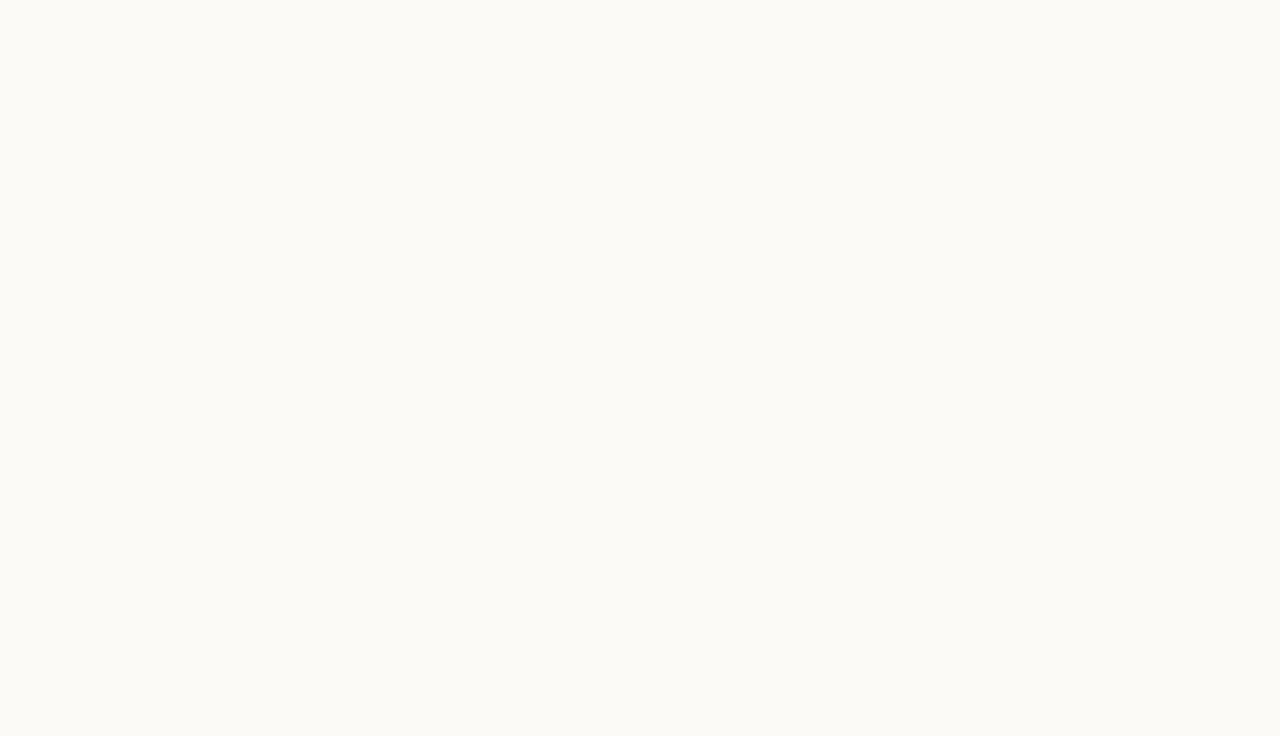
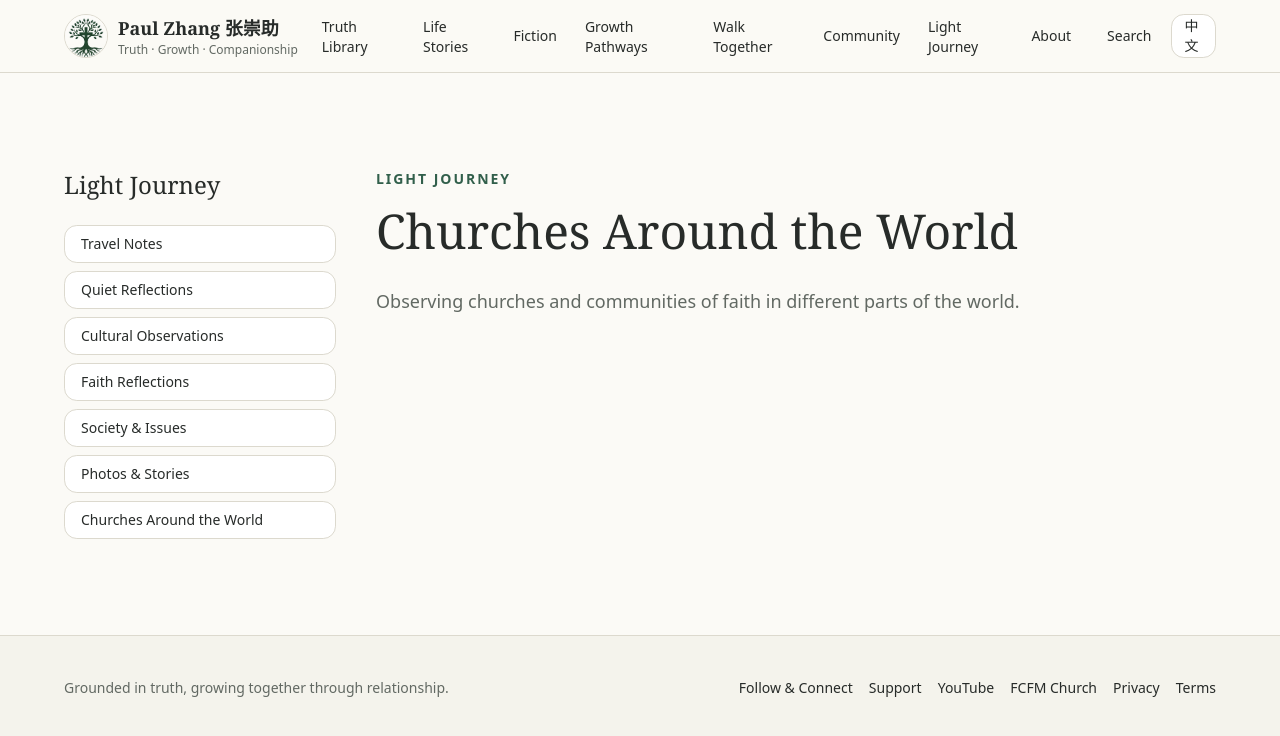
Before and after one commit to paulzhang901-jpg/paulzhang-website, a Next.js app: page /en/journey/churches in a window 1280 px wide. Before the commit this address had no page. Shown: the top 736 px of the page. Built offline with nearby package versions, Linux system fonts and the light colour scheme.

Commit message:
feat: establish permanent Light Journey architecture

```diff
--- a/config/architecture/routes.yaml
+++ b/config/architecture/routes.yaml
@@ -88,7 +88,8 @@
     {
       "path": "/journey",
       "domain": "journey",
-      "release": "v1.5"
+      "release": "v1",
+      "implementation_level": "section"
     },
     {
       "path": "/account",
@@ -207,15 +208,13 @@
       "join"
     ],
     "/journey": [
-      "reading",
-      "saved",
-      "growth",
+      "travel",
       "reflections",
-      "rule-of-life",
-      "prayer",
-      "community",
-      "mentor",
-      "next-step"
+      "culture",
+      "faith",
+      "society",
+      "stories",
+      "churches"
     ]
   },
   "patterns": [
--- a/src/app/(en)/en/[[...segments]]/page.tsx
+++ b/src/app/(en)/en/[[...segments]]/page.tsx
@@ -7,6 +7,7 @@ import { StoriesPage } from "@/components/content/stories-page";
 import { GrowthPage } from "@/components/content/growth-page";
 import { TogetherPage } from "@/components/content/together-page";
 import { CommunityPage } from "@/components/content/community-page";
+import { LightJourneyPage } from "@/components/content/light-journey-page";
 import { AboutPage, AboutIntegratedPage } from "@/components/content/about-page";
 import { getContentWorkRepository } from "@/lib/content/works/repository";
 import { SocialContactPage } from "@/components/product/social-contact-page";
@@ -35,6 +36,7 @@ export default async function Page({params}: Props) {
   if (routeId === "grow") return <GrowthPage locale="en-US" repository={await getContentRepository()} />;
   if (routeId === "together") return <TogetherPage locale="en-US" repository={await getContentRepository()} />;
   if (routeId === "community") return <CommunityPage locale="en-US" />;
+  if (routeId === "journey") return <LightJourneyPage locale="en-US" />;
   if (routeId === "about") return <AboutPage locale="en-US" />;
   if (routeId === "contact") return <AboutIntegratedPage locale="en-US" section="contact"><SocialContactPage locale="en-US" /></AboutIntegratedPage>;
   return <FoundationPage locale="en-US" routeId={routeId} />;
--- /dev/null
+++ b/src/app/(en)/en/journey/[slug]/page.tsx
@@ -0,0 +1,8 @@
+import {notFound} from "next/navigation";
+import {LightJourneySectionPage} from "@/components/content/light-journey-page";
+import {getLightJourneySectionIds,isLightJourneySection} from "@/lib/light-journey";
+import {metadataForCollectionRoute} from "@/lib/seo/metadata";
+type Props={params:Promise<{slug:string}>}; export const dynamicParams=false;
+export function generateStaticParams(){return getLightJourneySectionIds().map(slug=>({slug}))}
+export async function generateMetadata({params}:Props){const slug=(await params).slug;return isLightJourneySection(slug)?metadataForCollectionRoute("journey",slug,"en-US"):{};}
+export default async function Page({params}:Props){const slug=(await params).slug;if(!isLightJourneySection(slug))notFound();return <LightJourneySectionPage locale="en-US" section={slug}/>}
--- /dev/null
+++ b/src/app/(zh)/journey/[slug]/page.tsx
@@ -0,0 +1,8 @@
+import {notFound} from "next/navigation";
+import {LightJourneySectionPage} from "@/components/content/light-journey-page";
+import {getLightJourneySectionIds,isLightJourneySection} from "@/lib/light-journey";
+import {metadataForCollectionRoute} from "@/lib/seo/metadata";
+type Props={params:Promise<{slug:string}>}; export const dynamicParams=false;
+export function generateStaticParams(){return getLightJourneySectionIds().map(slug=>({slug}))}
+export async function generateMetadata({params}:Props){const slug=(await params).slug;return isLightJourneySection(slug)?metadataForCollectionRoute("journey",slug,"zh-CN"):{};}
+export default async function Page({params}:Props){const slug=(await params).slug;if(!isLightJourneySection(slug))notFound();return <LightJourneySectionPage locale="zh-CN" section={slug}/>}
--- /dev/null
+++ b/src/app/(zh)/journey/page.tsx
@@ -0,0 +1,4 @@
+import {LightJourneyPage} from "@/components/content/light-journey-page";
+import {metadataForRoute} from "@/lib/seo/metadata";
+export const metadata=metadataForRoute("journey","zh-CN");
+export default function Page(){return <LightJourneyPage locale="zh-CN"/>}
--- /dev/null
+++ b/src/components/content/light-journey-page.tsx
@@ -0,0 +1,11 @@
+import Link from "next/link";
+import type {Route} from "next";
+import {Container,ReadingContainer} from "@/components/layout/container";
+import {Section,SectionHeading} from "@/components/layout/section";
+import {getLightJourneySectionIds,lightJourneySectionCopy,type LightJourneySectionId} from "@/lib/light-journey";
+import type {Locale} from "@/config/i18n";
+const prefix=(locale:Locale)=>locale==="en-US"?"/en":"";
+const href=(locale:Locale,id:LightJourneySectionId)=>`${prefix(locale)}/journey/${id}` as Route;
+function Cards({locale}:{locale:Locale}){return <div className="grid gap-4 sm:grid-cols-2 lg:grid-cols-3">{getLightJourneySectionIds().map((id,index)=>{const item=lightJourneySectionCopy(locale,id);return <Link key={id} href={href(locale,id)} className="group rounded-xl border bg-surface p-6 transition hover:-translate-y-0.5 hover:border-primary/50 hover:shadow-sm focus-visible:outline-none focus-visible:ring-2 focus-visible:ring-primary"><span className="text-sm font-semibold text-primary">{String(index+1).padStart(2,"0")}</span><h2 className="mt-3 font-serif text-2xl leading-tight group-hover:underline">{item.label}</h2><p className="mt-3 leading-7 text-muted-foreground">{item.summary}</p><span className="mt-5 inline-block font-medium text-primary" aria-hidden="true">→</span></Link>})}</div>}
+export function LightJourneyPage({locale}:{locale:Locale}){return <><Section className="border-b bg-muted/40"><Container><ReadingContainer className="px-0"><SectionHeading eyebrow={locale==="zh-CN"?"光旅 · LIGHT JOURNEY":"LIGHT JOURNEY"} title={locale==="zh-CN"?"光旅":"Light Journey"}><p>{locale==="zh-CN"?"在旅途中看见世界，也看见神的作为。":"Seeing the world along the journey, and seeing God's work within it."}</p></SectionHeading></ReadingContainer></Container></Section><Section><Container><Cards locale={locale}/></Container></Section></>}
+export function LightJourneySectionPage({locale,section}:{locale:Locale;section:LightJourneySectionId}){const item=lightJourneySectionCopy(locale,section);return <Section><Container><div className="grid gap-10 lg:grid-cols-[17rem_minmax(0,1fr)]"><aside><Link href={`${prefix(locale)}/journey` as Route} className="font-serif text-2xl hover:underline">{locale==="zh-CN"?"光旅":"Light Journey"}</Link><nav aria-label={locale==="zh-CN"?"光旅栏目":"Light Journey sections"} className="mt-6 flex flex-wrap gap-2 lg:flex-col lg:items-start">{getLightJourneySectionIds().map(id=><Link key={id} href={href(locale,id)} aria-current={id===section?"page":undefined} className="rounded-full border bg-surface px-4 py-2 text-sm hover:bg-muted lg:w-full lg:rounded-md">{lightJourneySectionCopy(locale,id).label}</Link>)}</nav></aside><article><p className="text-sm font-semibold uppercase tracking-[0.14em] text-primary">{locale==="zh-CN"?"光旅":"Light Journey"}</p><h1 className="mt-3 font-serif text-4xl leading-tight sm:text-5xl">{item.label}</h1><p className="mt-6 max-w-2xl text-lg leading-8 text-muted-foreground">{item.summary}</p></article></div></Container></Section>}
--- a/src/config/i18n.ts
+++ b/src/config/i18n.ts
@@ -17,6 +17,7 @@ export const messages = {
     together: "与你同行",
     grow: "成长路径",
     community: "群体",
+    journey: "光旅",
     about: "关于",
     contact: "关注与联系",
     support: "支持",
@@ -44,6 +45,7 @@ export const messages = {
     together: "Walk Together",
     grow: "Growth Pathways",
     community: "Community",
+    journey: "Light Journey",
     about: "About",
     contact: "Follow & Connect",
     support: "Support",
--- a/src/lib/i18n/routing.ts
+++ b/src/lib/i18n/routing.ts
@@ -2,7 +2,7 @@ import type { Route } from "next";
 import type { Locale, MessageKey } from "@/config/i18n";
 
 export const routeIds = [
-  "home", "start", "library", "stories", "fiction", "together", "grow", "community",
+  "home", "start", "library", "stories", "fiction", "together", "grow", "community", "journey",
   "about", "contact", "support", "gccm", "search", "legal-privacy", "legal-terms",
 ] as const;
 
@@ -24,6 +24,7 @@ export const routes: readonly RouteDefinition[] = [
   {id: "grow", path: "/grow", label: "grow", navigation: true},
   {id: "together", path: "/together", label: "together", navigation: true},
   {id: "community", path: "/community", label: "community", navigation: true},
+  {id: "journey", path: "/journey", label: "journey", navigation: true},
   {id: "about", path: "/about", label: "about", navigation: true},
   {id: "contact", path: "/about/contact", label: "contact"},
   {id: "support", path: "/about/support", label: "support"},
--- /dev/null
+++ b/src/lib/light-journey.ts
@@ -0,0 +1,27 @@
+import type {Locale} from "@/config/i18n";
+export const lightJourneySectionIds=["travel","reflections","culture","faith","society","stories","churches"] as const;
+export type LightJourneySectionId=(typeof lightJourneySectionIds)[number];
+type Copy={label:string;summary:string};
+const copy:Record<Locale,Record<LightJourneySectionId,Copy>>={
+ "zh-CN":{
+  travel:{label:"旅行见闻",summary:"旅途中关于地方、人与日常的观察入口。"},
+  reflections:{label:"黙想与思考",summary:"为旅途中的安静、思想与反省保留空间。"},
+  culture:{label:"文化观察",summary:"从旅途中观察不同地方的文化与生活。"},
+  faith:{label:"信仰随思",summary:"记录旅途中与信仰有关的思考入口。"},
+  society:{label:"社会议题",summary:"关注旅途中所遇见的社会与公共议题。"},
+  stories:{label:"照片与故事",summary:"让照片与文字共同承载旅途中的故事。"},
+  churches:{label:"世界中的教会",summary:"关注世界不同地方的教会与信仰群体。"},
+ },
+ "en-US":{
+  travel:{label:"Travel Notes",summary:"A place for observations of places, people, and everyday life along the way."},
+  reflections:{label:"Quiet Reflections",summary:"Space for stillness, thought, and reflection during the journey."},
+  culture:{label:"Cultural Observations",summary:"Observing culture and daily life in different places through travel."},
+  faith:{label:"Faith Reflections",summary:"An entry point for reflections on faith encountered along the way."},
+  society:{label:"Society & Issues",summary:"Considering social and public issues encountered through the journey."},
+  stories:{label:"Photos & Stories",summary:"A place where photographs and words can carry stories from the road."},
+  churches:{label:"Churches Around the World",summary:"Observing churches and communities of faith in different parts of the world."},
+ },
+};
+export function getLightJourneySectionIds(){return [...lightJourneySectionIds]}
+export function isLightJourneySection(value:string):value is LightJourneySectionId{return lightJourneySectionIds.includes(value as LightJourneySectionId)}
+export function lightJourneySectionCopy(locale:Locale,id:LightJourneySectionId){return copy[locale][id]}
--- a/src/lib/seo/metadata.ts
+++ b/src/lib/seo/metadata.ts
@@ -26,7 +26,7 @@ export function metadataForRoute(routeId: RouteId, locale: Locale): Metadata {
 }
 
 export function metadataForCollectionRoute(
-  routeId: Extract<RouteId, "library" | "stories" | "grow" | "together" | "community" | "about">,
+  routeId: Extract<RouteId, "library" | "stories" | "grow" | "together" | "community" | "about" | "journey">,
   slug: string,
   locale: Locale,
 ): Metadata {
--- a/tests/architecture/validate.mjs
+++ b/tests/architecture/validate.mjs
@@ -52,6 +52,9 @@ export function validate() {
   const communityIds = ['church','sunday','groups','choir','youth','care','join'];
   assert(JSON.stringify(routes.child_routes['/community']) === JSON.stringify(communityIds), 'canonical Community sections changed');
 
+  const lightJourneyIds = ['travel','reflections','culture','faith','society','stories','churches'];
+  assert(JSON.stringify(routes.child_routes['/journey']) === JSON.stringify(lightJourneyIds), 'canonical Light Journey sections changed');
+
   const aboutIds = ['profile','calling','education-ministry','writing-preaching','publishing-media','contact','support'];
   assert(JSON.stringify(routes.child_routes['/about']) === JSON.stringify(aboutIds), 'canonical About sections changed');
 
```
Also changed, not shown: 6 other files (tests, documents, lock files or other folders).
